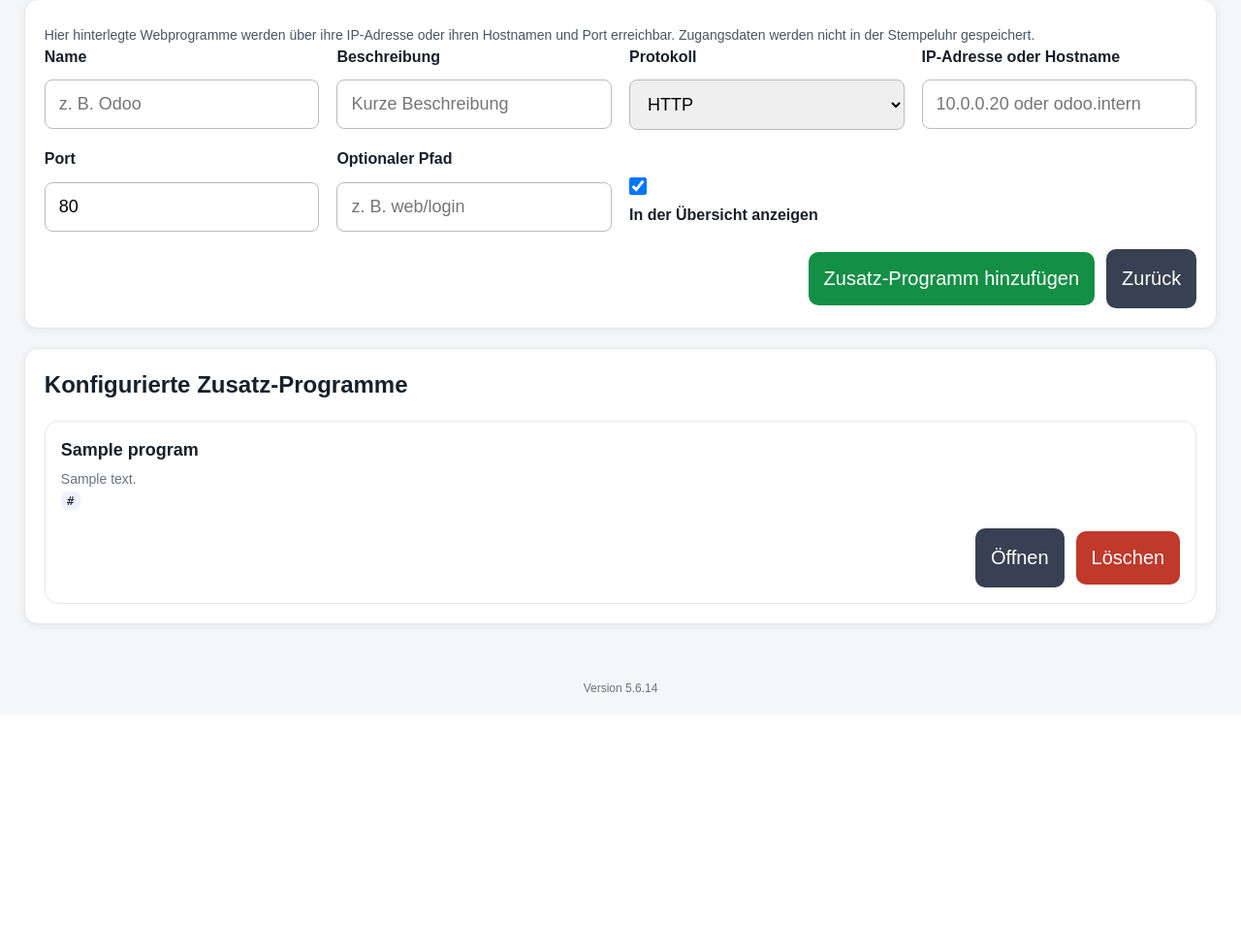
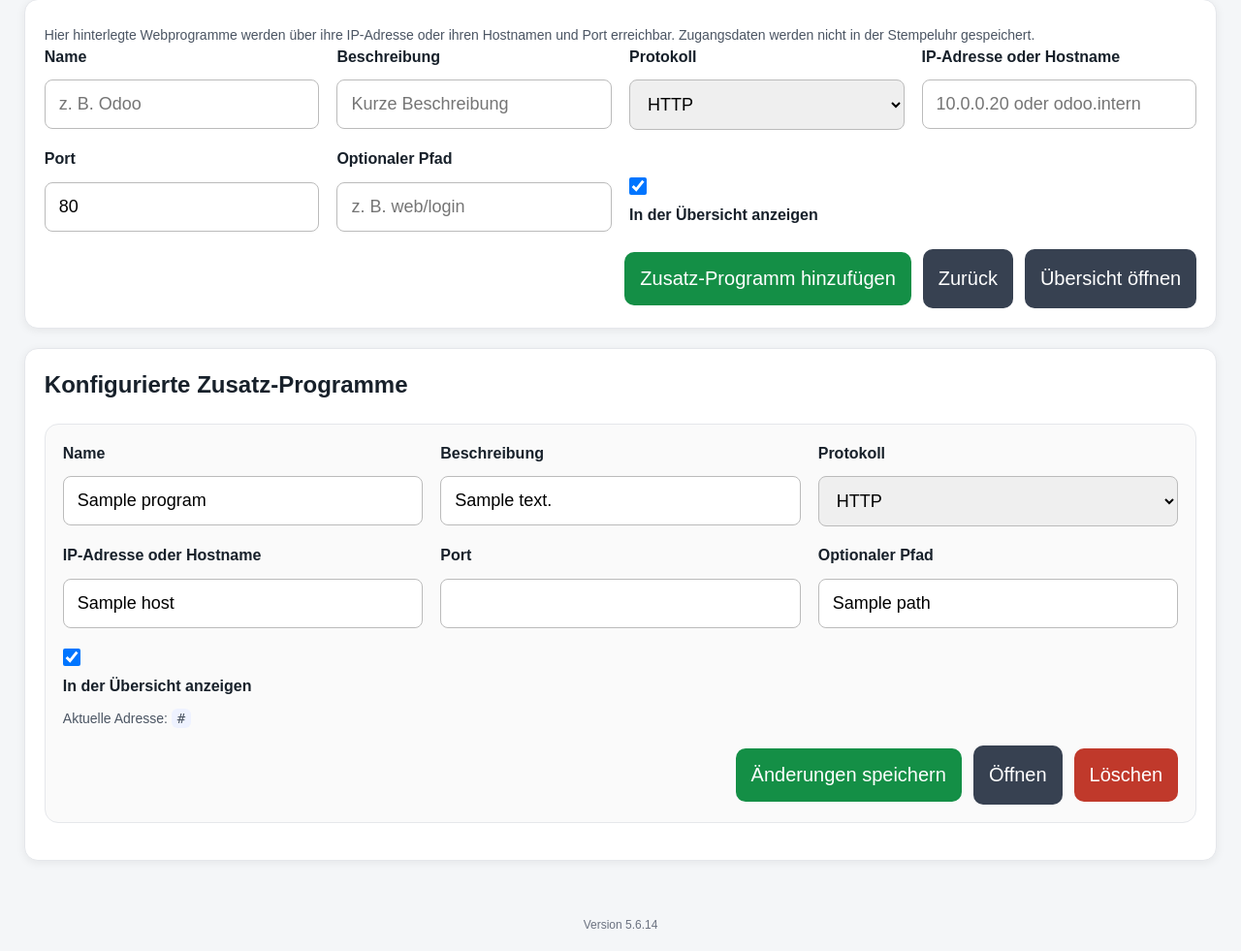
Before and after one commit to Markus4771/Stempeluhr, a FastAPI app: template app/templates/system_additional_programs.html in a window 1280 px wide. Shown: the part 166-1147 px from the top of the page at 97% size. Before the commit the page ends 880 px from the top, so only its background shows below. Run offline with FastAPI, Linux system fonts and the light colour scheme; the template is opened without the code that fills it: most values are stand-ins (such as "Sample title", 1, 10 or a date in 2020); some libraries are stand-ins or nearby versions.

Commit message:
Ergänze Bearbeiten und Aktivieren für Zusatz-Programme

```diff
--- a/app/templates/system_additional_programs.html
+++ b/app/templates/system_additional_programs.html
@@ -15,25 +15,31 @@
       <div class="form-field"><label>Optionaler Pfad</label><input name="path" placeholder="z. B. web/login"></div>
       <div class="form-field checkbox-field"><label><input type="checkbox" name="enabled" value="1" checked> In der Übersicht anzeigen</label></div>
     </div>
-    <div class="form-actions"><button type="submit">Zusatz-Programm hinzufügen</button><a class="button secondary" href="/system/settings/general">Zurück</a></div>
+    <div class="form-actions"><button type="submit">Zusatz-Programm hinzufügen</button><a class="button secondary" href="/system/settings/general">Zurück</a><a class="button secondary" href="/additional-programs">Übersicht öffnen</a></div>
   </form>
 </section>
 <section class="card settings-card">
   <h2>Konfigurierte Zusatz-Programme</h2>
   {% if programs %}
-  <div class="settings-menu">
     {% for program in programs %}
-    <div class="settings-tile">
-      <strong>{{ program.name }}</strong>
-      <span>{{ program.description or 'Keine Beschreibung' }}</span>
-      <code>{{ program.url }}</code>
+    <form action="/system/settings/general/additional-programs/{{ program.id }}/save" method="post" class="settings-form settings-section">
+      <div class="settings-grid">
+        <div class="form-field"><label>Name</label><input name="name" required maxlength="100" value="{{ program.name }}"></div>
+        <div class="form-field"><label>Beschreibung</label><input name="description" maxlength="300" value="{{ program.description or '' }}"></div>
+        <div class="form-field"><label>Protokoll</label><select name="protocol"><option value="http" {% if program.protocol == 'http' %}selected{% endif %}>HTTP</option><option value="https" {% if program.protocol == 'https' %}selected{% endif %}>HTTPS</option></select></div>
+        <div class="form-field"><label>IP-Adresse oder Hostname</label><input name="host" required value="{{ program.host }}"></div>
+        <div class="form-field"><label>Port</label><input name="port" type="number" min="1" max="65535" required value="{{ program.port }}"></div>
+        <div class="form-field"><label>Optionaler Pfad</label><input name="path" value="{{ program.path or '' }}"></div>
+        <div class="form-field checkbox-field"><label><input type="checkbox" name="enabled" value="1" {% if program.enabled %}checked{% endif %}> In der Übersicht anzeigen</label></div>
+      </div>
+      <p class="help-text">Aktuelle Adresse: <code>{{ program.url }}</code></p>
       <div class="form-actions">
+        <button type="submit">Änderungen speichern</button>
         <a class="button secondary" href="{{ program.url }}" target="_blank" rel="noopener noreferrer">Öffnen</a>
-        <form action="/system/settings/general/additional-programs/{{ program.id }}/delete" method="post" onsubmit="return confirm('Zusatz-Programm wirklich löschen?');"><button class="danger" type="submit">Löschen</button></form>
+        <button class="danger" type="submit" formaction="/system/settings/general/additional-programs/{{ program.id }}/delete" onclick="return confirm('Zusatz-Programm wirklich löschen?');">Löschen</button>
       </div>
-    </div>
+    </form>
     {% endfor %}
-  </div>
   {% else %}<p>Noch keine Zusatz-Programme konfiguriert.</p>{% endif %}
 </section>
 {% endblock %}
```
